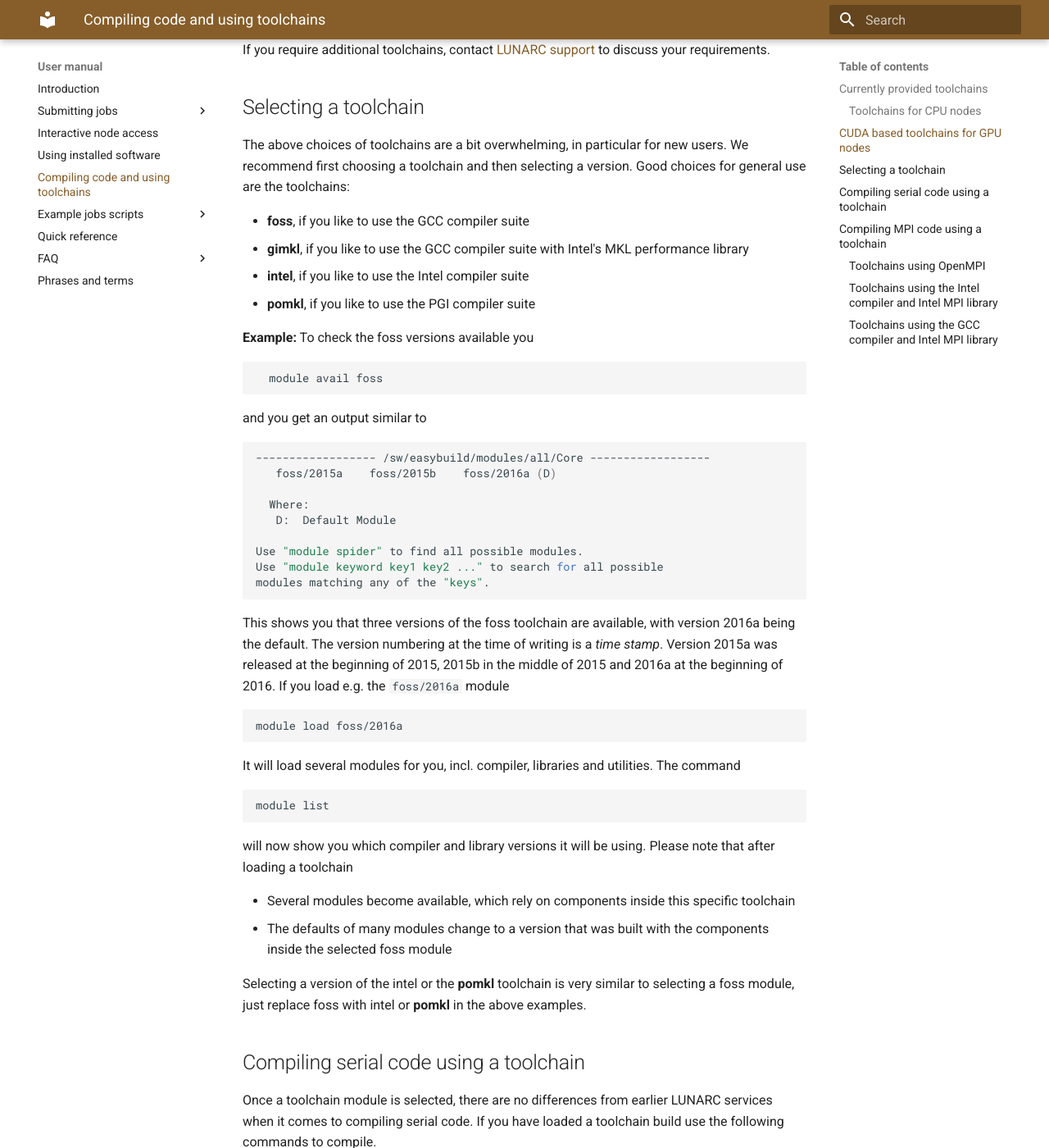
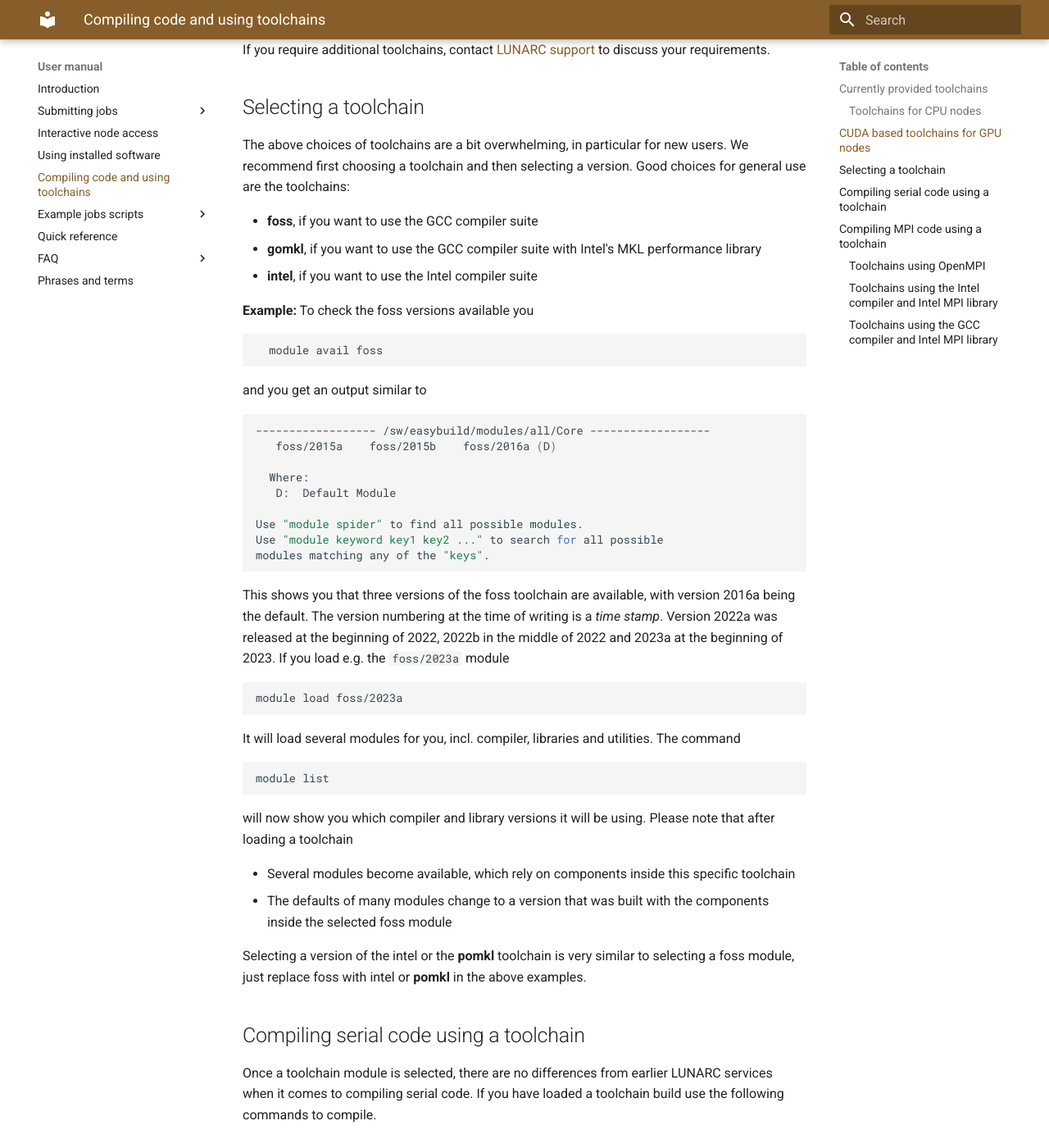
Before and after one commit to lunarc/lunarc_docs, an MkDocs documentation site: the page built from docs/manual/manual_modules_toolchains.md, in a window 1280 px wide and 1400 px high, scrolled down 924 px. Shown: the whole window at 82% size. Built offline with MkDocs 1.6.1 and Material for MkDocs 9.7.7, drawn with Linux system fonts in a browser that asks for light colours; comment, search, counter and statistics services are not loaded; some of the changed text lies outside the part shown.

Commit message:
Update manual_modules_toolchains.md
removed unsupported toolchains and replaced references to Aurora with COSMOS

````diff
--- a/docs/manual/manual_modules_toolchains.md
+++ b/docs/manual/manual_modules_toolchains.md
@@ -11,23 +11,25 @@
     * **GCC**: GCC
     * **foss**: GCC, OpenMPI, OpenBLAS, FFTW, BLACS, ScaLAPACK
     * **gompi**: GCC, OpenMPI
-    * **gimpi**: GCC, Intel MPI
-    * **gimkl**: GCC, Intel MPI, MKL
+    * **gomkl**: GCC, OpenMPI, MKL
+    * **gfbf**: GCC, FlexiBLAS, FFTW  (no MPI)
 
 === "Intel compiler toolchains"
 
-    * **iccifort**: icc, ifort
     * **intel**: icc, ifort, Intel MPI, MKL
     * **iimpi**: icc, ifort, Intel MPI
-    * **iomkl**: icc, ifort, OpenMPI, MKL
+<!---    * **iomkl**: icc, ifort, OpenMPI, MKL
     * **iompi**: icc, ifort, OpenMPI
+    * **iccifort**: icc, ifort
+    ml spider didn't find those last 3--->
 
-=== "PGI compiler toolchains"
+<!---
+=== "PGI compiler toolchains" <--these no longer appear to be supported on COSMOS
 
     * **PGI**: PGI
     * **pompi**: PGI, OpenMPI
     * **pomkl**: PGI, OpenMPI, MKL
-
+--->
 ## CUDA based toolchains for GPU nodes
 
 === "GCC compiler toolchains for GPU"
@@ -48,10 +50,9 @@
 
 The above choices of toolchains are a bit overwhelming, in particular for new users.  We recommend first choosing a toolchain and then selecting a version.  Good choices for general use are the toolchains:
 
-* **foss**, if you like to use the GCC compiler suite
-* **gimkl**, if you like to use the GCC compiler suite with Intel's MKL performance library
-* **intel**, if you like to use the Intel compiler suite
-* **pomkl**, if you like to use the PGI compiler suite
+* **foss**, if you want to use the GCC compiler suite
+* **gomkl**, if you want to use the GCC compiler suite with Intel's MKL performance library
+* **intel**, if you want to use the Intel compiler suite
 
 **Example:** To check the foss versions available you
 
@@ -73,10 +74,10 @@
 modules matching any of the "keys".
 ```
 
-This shows you that three versions of the foss toolchain are available, with version 2016a being the default.  The version numbering at the time of writing is a *time stamp*.  Version 2015a was released at the beginning of 2015, 2015b in the middle of 2015 and 2016a at the beginning of 2016.  If you load e.g. the `foss/2016a` module
+This shows you that three versions of the foss toolchain are available, with version 2016a being the default.  The version numbering at the time of writing is a *time stamp*.  Version 2022a was released at the beginning of 2022, 2022b in the middle of 2022 and 2023a at the beginning of 2023.  If you load e.g. the `foss/2023a` module
 
 ```bash
-module load foss/2016a
+module load foss/2023a
 ```
 
 It will load several modules for you, incl. compiler, libraries and utilities.  The command
@@ -109,12 +110,12 @@
     * **icpc**: C++ compiler
     * **ifort**: Fortran compiler
 
-=== "PGI Toolchain"
+<!---=== "PGI Toolchain"
 
     * **pgcc**: C compiler
     * **pgc++**: C++ compiler
     * **pgf90**: Fortran compiler
-    * **pgf77**: Fortran77 compiler
+    * **pgf77**: Fortran77 compiler--->
 
 In all cases please do not forget about compiler options, in particular optimisation flags.  You should have the toolchain used for compiling loaded when executing the code.
 
````
Also changed, not shown: other parts of docs/manual/manual_modules_toolchains.md (+4 -4 lines).
